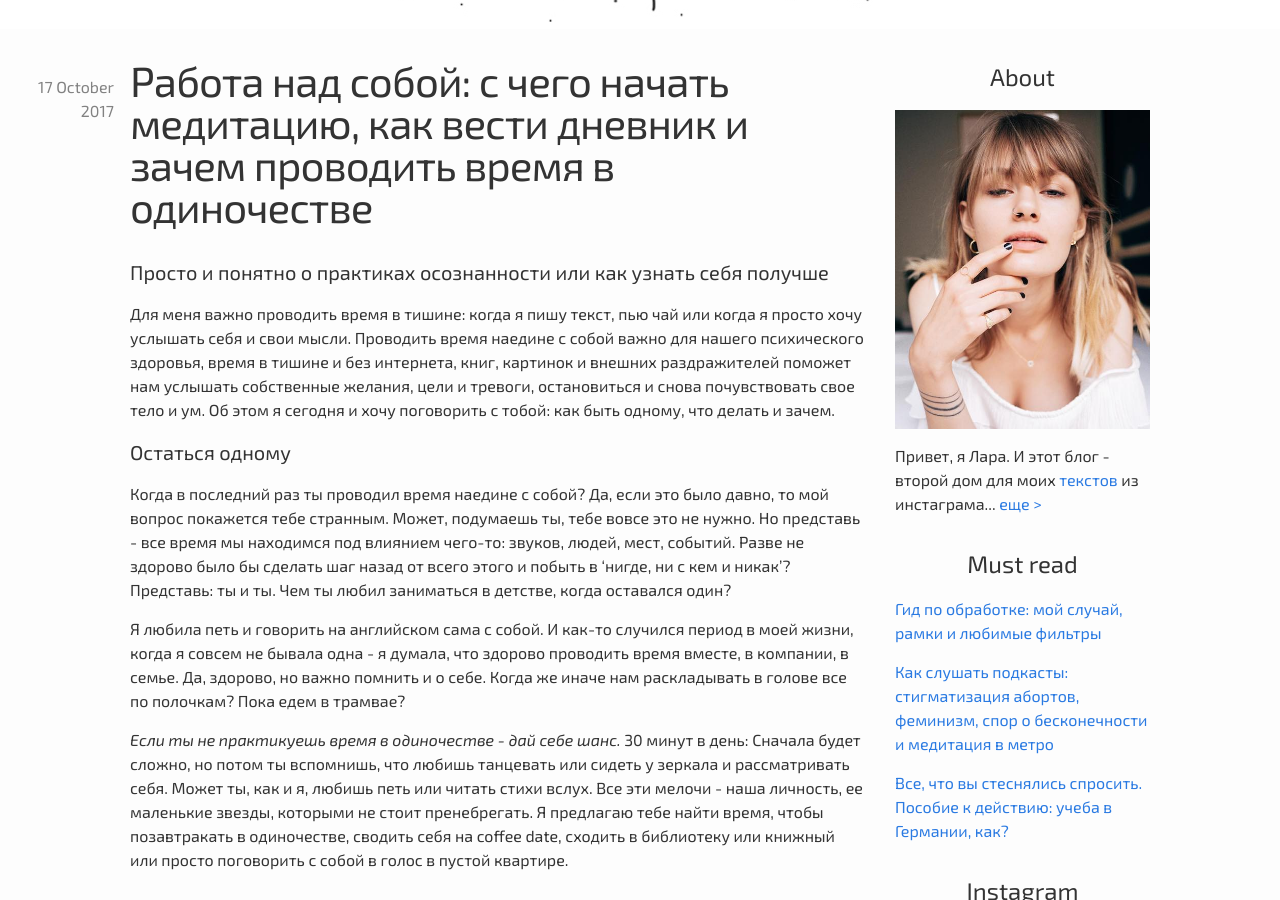
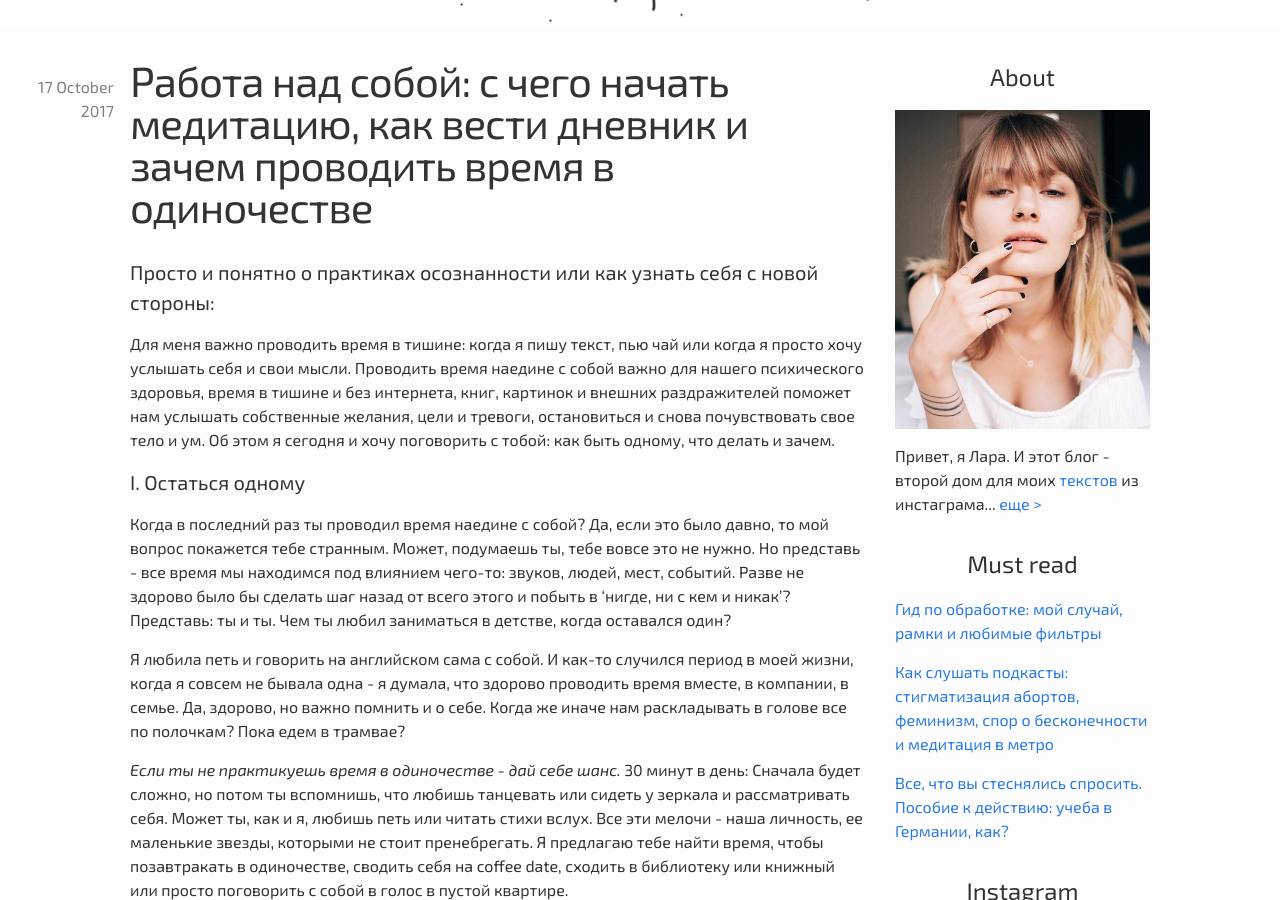
Before and after one commit to djagya/lara-blog, a Jekyll site: the page built from _posts/2017-10-17-self-discovery-and-meditation.md, in a window 1280 px wide and 900 px high, scrolled down 301 px. Built offline with Jekyll 4.4.1, drawn with Linux system fonts in a browser that asks for light colours; nearby versions of some CDN libraries; comment, search, counter and statistics services are not loaded; some of the changed text lies outside the part shown.

Commit message:
lara changes

```diff
--- a/_posts/2017-10-17-self-discovery-and-meditation.md
+++ b/_posts/2017-10-17-self-discovery-and-meditation.md
@@ -4,13 +4,13 @@ title: "Работа над собой: с чего начать медитац
 date: 2017-10-17
 ---
 
-### Просто и понятно о практиках осознанности или как узнать себя получше
+### Просто и понятно о практиках осознанности или как узнать себя c новой стороны:
 
 
 Для меня важно проводить время в тишине: когда я пишу текст, пью чай или когда я просто хочу услышать себя и свои мысли. Проводить время наедине с собой важно для нашего психического здоровья, время в тишине и без интернета, книг, картинок и внешних раздражителей поможет нам услышать собственные желания, цели и тревоги, остановиться и снова почувствовать свое тело и ум. Об этом я сегодня и хочу поговорить с тобой: как быть одному, что делать и зачем.
 
 
-### Остаться одному
+### I. Остаться одному
 
 Когда в последний раз ты проводил время наедине с собой? Да, если это было давно, то мой вопрос покажется тебе странным. Может, подумаешь ты, тебе вовсе это не нужно. Но представь - все время мы находимся под влиянием чего-то: звуков, людей, мест, событий. Разве не здорово было бы сделать шаг назад от всего этого и побыть в 'нигде, ни с кем и никак'? Представь: ты и ты. Чем ты любил заниматься в детстве, когда оставался один?
 
```
Also changed, not shown: other parts of _posts/2017-10-17-self-discovery-and-meditation.md (+2 -2 lines).
